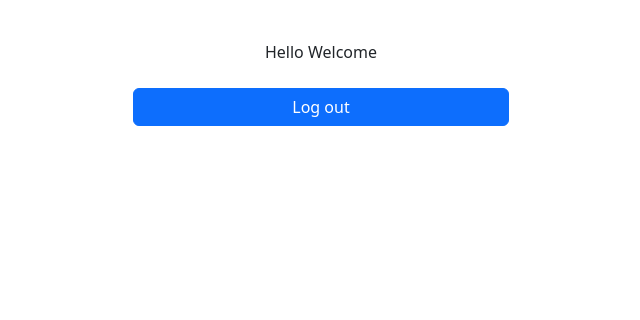
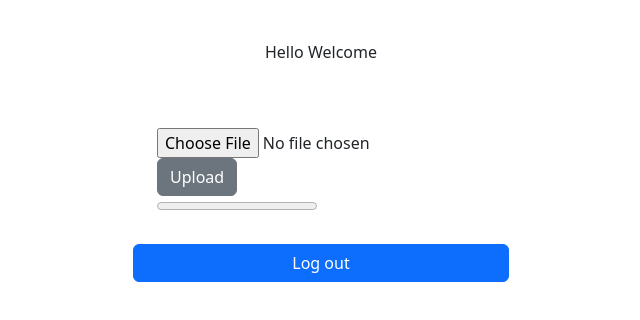
Before and after one commit to jasonpaulneu/hackharvard, a React (Create React App) app in the folder frontend/: page /home in a window 1280 px wide. Shown: the top 320 px of the page, without its empty margins (319-959 px from the left). Built offline with nearby package versions, Linux system fonts and the light colour scheme; no server answers.

Commit message:
Add support to upload images

```diff
--- a/frontend/src/components/Home.js
+++ b/frontend/src/components/Home.js
@@ -2,9 +2,18 @@ import { Button } from "react-bootstrap";
 import { useNavigate } from "react-router";
 import { useUserAuth } from "../context/userAuthContext";
 
+import { storage } from '../firebase-config'
+import { ref, getDownloadURL, uploadBytes } from "firebase/storage"
+
+import { useState } from 'react';
+import { uploadBytesResumable } from 'firebase/storage';
+
 const Home = () => {
+  const [progressPercent, setProgressPercent] = useState(0);
   const { logOut, user } = useUserAuth();
   const navigate = useNavigate();
+
+
   const handleLogout = async () => {
     try {
       await logOut();
@@ -14,10 +23,42 @@ const Home = () => {
     }
   };
 
+  const handleSubmit = async (e) => {
+    e.preventDefault()
+    const file = e.target[0]?.files[0]
+
+    if (!file) return null;
+    const storageRef = ref(storage, `files/${file.name}`)
+    const uploadTask = uploadBytesResumable(storageRef, file)
+
+    uploadTask.on("state_changed",
+      (snapshot) => {
+        const progress = Math.round((snapshot.bytesTransferred / snapshot.totalBytes) * 100)
+        setProgressPercent(progress)
+      },
+      (error) => {
+        alert(error)
+      },
+      () => {
+        e.target[0].value = ''
+        getDownloadURL(storageRef).then((downloadURL) => {
+          console.log(downloadURL)
+        })
+      }
+    )
+  }
+
   return (
     <>
       <div className="p-4 box mt-3 text-center">
         Hello Welcome <br />
+      </div>
+      <div className="p-4 box mt-3" name='upload_file'>
+        <form className='app__form' name='upload_file' onSubmit={handleSubmit}>
+          <input type='file' />
+          <Button variant="secondary" type='submit'>Upload</Button>
+        </form>
+        <progress value={progressPercent} max="100"/>
       </div>
       <div className="d-grid gap-2">
         <Button variant="primary" onClick={handleLogout}>
--- a/frontend/src/firebase-config.js
+++ b/frontend/src/firebase-config.js
@@ -1,5 +1,6 @@
 import { initializeApp } from "firebase/app";
 import { getAuth } from "firebase/auth";
+import { getStorage } from "firebase/storage"
 
 // Your web app's Firebase configuration
 const firebaseConfig = {
@@ -16,3 +17,4 @@ const firebaseConfig = {
 const app = initializeApp(firebaseConfig);
 export const auth = getAuth(app);
 export default app;
+export const storage = getStorage(app)
```
